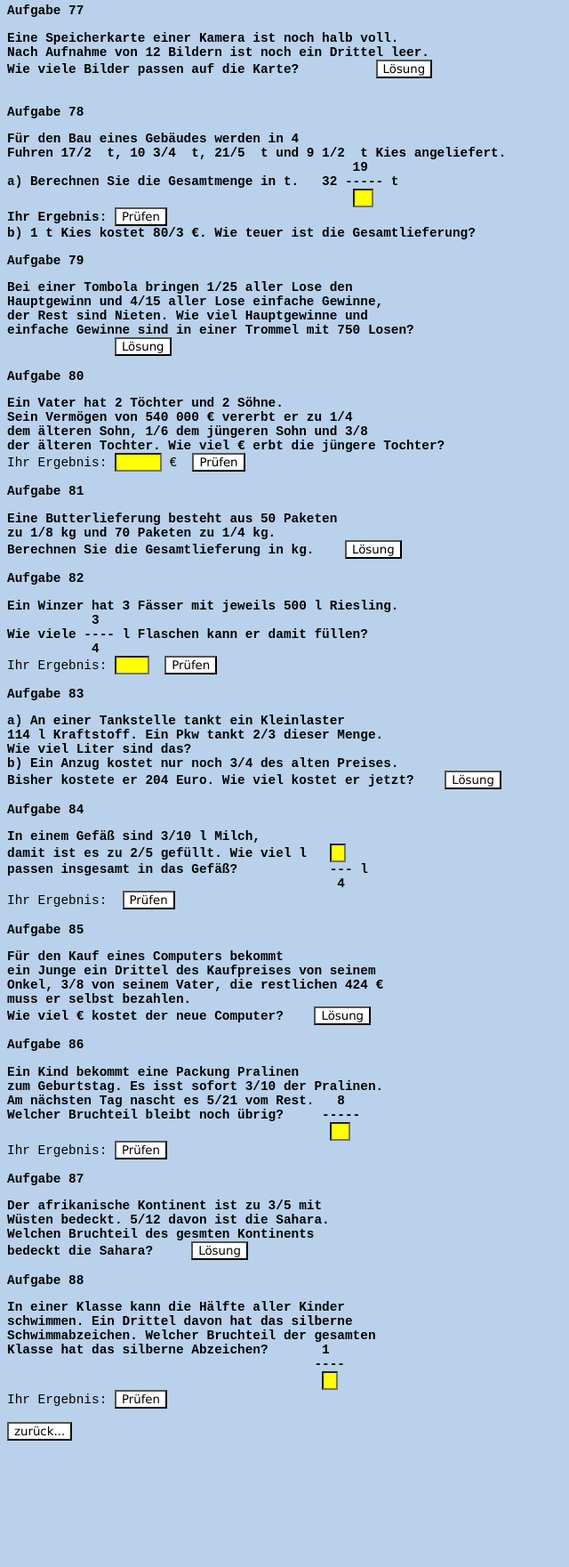
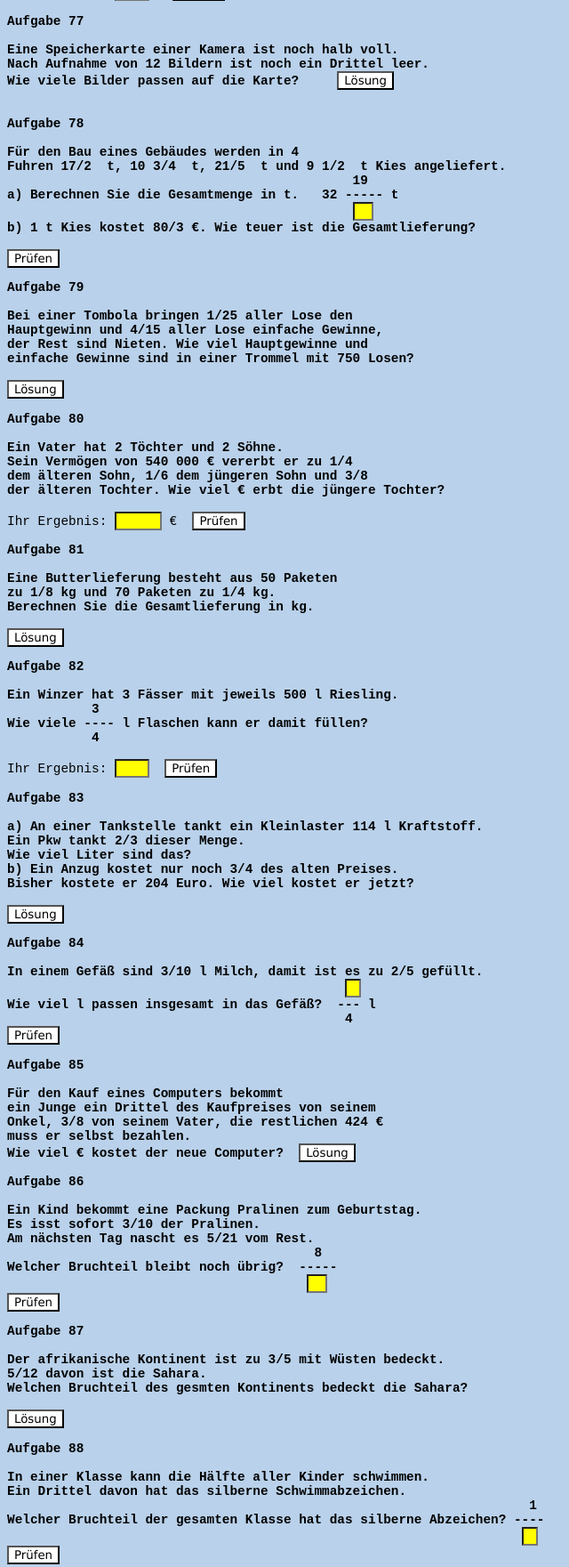
Before and after one commit to joafroehlich/Bruch, a plain HTML site: page Bruch4.html in a window 1280 px wide. Shown: the part 756-2517 px from the top of the page at 89% size, without its empty margins (0-640 px from the left). Before the commit the page ends 2383 px from the top, so only its background shows below. Drawn offline with Linux system fonts and the light colour scheme.

Commit message:
Add files via upload

```diff
--- a/Bruch4.html
+++ b/Bruch4.html
@@ -22,10 +22,11 @@
 
         <!--//Aufgabe 70-->
 
-    <p class ="Aufgabe" style="font-weight:bold">Aufgabe 70</p>
-  <pre><p class = "Aufgabe" ><strong>       1
-0,<span style="text-decoration:overline">3</span> = --- </strong></strong>   &nbsp; &nbsp;Ihr Ergebnis: <button id="Pruef70" onclick="Aufgabe70()">Prüfen</button>
-       <input type="text" id="Eintrag70" maxlength="1" style = width:10px></input></p></pre>
+    <pre><p class ="Aufgabe" ><strong>Aufgabe 70
+
+       1
+0,<span style="text-decoration:overline">3</span> = --- </strong>  <button id="Pruef70" onclick="Aufgabe70()">Prüfen</button>
+      <input type="text" id="Eintrag70" maxlength="1" style = width:10px></input></p></pre>
 
                     <script>
                         function Aufgabe70() {
@@ -41,16 +42,17 @@
 
 <!--//Aufgabe 71-->
 
-    <p class="Aufgabe" style="font-weight:bold" >Aufgabe 71</p>
-        <pre><p class = "Aufgabe" ><strong>0,<span style="text-decoration:overline">27</span></strong>   <button id="Loesung71" onclick="window.open('Bruch_Aufgabe71.html');" >Lösung</button>
- </p></pre>
+    <pre><p class="Aufgabe" ><strong>Aufgabe 71
+
+0,<span style="text-decoration:overline">27</span></strong>  <button id="Loesung71" onclick="window.open('Bruch_Aufgabe71.html');" >Lösung</button> </p></pre>
 
  <!--//Aufgabe 72-->
 
-    <p class ="Aufgabe" style="font-weight:bold">Aufgabe 72</p>
-  <pre><p class = "Aufgabe" > <strong>        103
-0,<span style="text-decoration:overline">927</span> = ----- </strong>  &nbsp; &nbsp;Ihr Ergebnis: <button id="Pruef70" onclick="Aufgabe72()">Prüfen</button>
-        <input type="text" id="Eintrag72" maxlength="3" style = width:22px></input></p></pre>
+    <pre><p class ="Aufgabe" ><strong>Aufgabe 72
+
+         103
+0,<span style="text-decoration:overline">927</span> = ----- </strong>  <button id="Pruef70" onclick="Aufgabe72()">Prüfen</button>
+         <input type="text" id="Eintrag72" maxlength="3" style = width:22px></input></p></pre>
 
                     <script>
                         function Aufgabe72() {
@@ -66,15 +68,17 @@
 
 <!--//Aufgabe 73-->
 
-    <p class="Aufgabe" style="font-weight:bold" >Aufgabe 73</p>
-        <pre><p class = "Aufgabe" ><strong>0,4<span style="text-decoration:overline">52</span></strong>  <button id="Loesung73" onclick="window.open('Bruch_Aufgabe73.html');" >Lösung</button>
+    <pre><p class="Aufgabe" ><strong>Aufgabe 73
+
+0,4<span style="text-decoration:overline">52</span></strong>  <button id="Loesung73" onclick="window.open('Bruch_Aufgabe73.html');" >Lösung</button>
  </p></pre>
 
  <!--//Aufgabe 74-->
 
-    <p class ="Aufgabe" style="font-weight:bold">Aufgabe 74</p>
-  <pre><p class = "Aufgabe" ><strong>          4309
-0,43<span style="text-decoration:overline">52</span> = ------- </strong>  &nbsp; &nbsp;Ihr Ergebnis: <button id="Pruef74" onclick="Aufgabe74()">Prüfen</button>
+    <pre><p class ="Aufgabe" ><strong>Aufgabe 74
+
+          4309
+0,43<span style="text-decoration:overline">52</span> = ------- </strong>  <button id="Pruef74" onclick="Aufgabe74()">Prüfen</button>
           <input type="text" id="Eintrag74" maxlength="4" style = width:31px></input></p></pre>
 
                     <script>
@@ -93,19 +97,22 @@
 
 <!--//Aufgabe 75-->
 
-    <p class="Aufgabe" style="font-weight:bold" >Aufgabe 75</p>
-        <pre><p class = "Aufgabe" ><strong>0,432<span style="text-decoration:overline">52</span></strong>       <button id="Loesung75" onclick="window.open('Bruch_Aufgabe75.html');" >Lösung</button>
+    <pre><p class="Aufgabe" ><strong>Aufgabe 75
+
+0,432<span style="text-decoration:overline">52</span></strong>  <button id="Loesung75" onclick="window.open('Bruch_Aufgabe75.html');" >Lösung</button>
  </p></pre>
 
  <p class="Aufgabe" > <span style= "background-color:white;">Anwendungsaufgaben</span></p>
 
  <!--//Aufgabe 76-->
 
-    <p class ="Aufgabe" style="font-weight:bold">Aufgabe 76</p>
-      <pre><p class = "Aufgabe" ><strong>Ein Vater möchte sein Vermögen von 120 000 € auf seine
+    <pre><p class ="Aufgabe" ><strong>Aufgabe 76
+
+Ein Vater möchte sein Vermögen von 120 000 € auf seine
 5 Söhne verteilen. Der erste soll 1/6, der zweite 1/5,
 der dritte 1/4, der vierte 1/3, der fünfte den Rest erhalten.
 Wie viel € erhält der fünfte Sohn? </strong>
+
 Ihr Ergebnis: <input type="text" id="Eintrag76" maxlength="4" style = width:31px>   </input><button id="Pruef76" onclick="Aufgabe76()">Prüfen</button>  </p></pre>
 
 
@@ -123,22 +130,25 @@ Ihr Ergebnis: <input type="text" id="Eintrag76" maxlength="4" style = width:31px
 
 <!--//Aufgabe 77-->
 
-    <p class="Aufgabe" style="font-weight:bold" >Aufgabe 77</p>
-        <pre><p class = "Aufgabe" ><strong>Eine Speicherkarte einer Kamera ist noch halb voll.
+    <pre><p class="Aufgabe" ><strong>Aufgabe 77
+
+Eine Speicherkarte einer Kamera ist noch halb voll.
 Nach Aufnahme von 12 Bildern ist noch ein Drittel leer.
-Wie viele Bilder passen auf die Karte?   </strong>       <button id="Loesung77" onclick="window.open('Bruch_Aufgabe77.html');" >Lösung</button>
+Wie viele Bilder passen auf die Karte?   </strong>  <button id="Loesung77" onclick="window.open('Bruch_Aufgabe77.html');" >Lösung</button>
  </p></pre>
 
  <!--//Aufgabe 78-->
 
-    <p class ="Aufgabe" style="font-weight:bold">Aufgabe 78</p>
-  <pre><p class = "Aufgabe" ><strong>Für den Bau eines Gebäudes werden in 4
+    <pre><p class ="Aufgabe" ><strong>Aufgabe 78
+
+Für den Bau eines Gebäudes werden in 4
 Fuhren 17/2  t, 10 3/4  t, 21/5  t und 9 1/2  t Kies angeliefert.
                                              19
 a) Berechnen Sie die Gesamtmenge in t.   32 ----- t </strong>
-                                             <input type="text" id="Eintrag78" maxlength="2" style = width:15px>   </input><strong>
-Ihr Ergebnis: <button id="Pruef78" onclick="Aufgabe78()">Prüfen</button>
-b) 1 t Kies kostet 80/3 €. Wie teuer ist die Gesamtlieferung? </strong></p></pre>
+                                             <input type="text" id="Eintrag78" maxlength="2" style = width:15px>   </input>
+<strong>b) 1 t Kies kostet 80/3 €. Wie teuer ist die Gesamtlieferung? </strong>
+
+<button id="Pruef78" onclick="Aufgabe78()">Prüfen</button></p></pre>
 
                     <script>
                         function Aufgabe78() {
@@ -154,20 +164,24 @@ b) 1 t Kies kostet 80/3 €. Wie teuer ist die Gesamtlieferung? </strong></p></p
 
 <!--//Aufgabe 79-->
 
-    <p class="Aufgabe" style="font-weight:bold" >Aufgabe 79</p>
-        <pre><p class = "Aufgabe" ><strong>Bei einer Tombola bringen 1/25 aller Lose den
+    <pre><p class="Aufgabe" ><strong>Aufgabe 79
+
+Bei einer Tombola bringen 1/25 aller Lose den
 Hauptgewinn und 4/15 aller Lose einfache Gewinne,
 der Rest sind Nieten. Wie viel Hauptgewinne und
-einfache Gewinne sind in einer Trommel mit 750 Losen?
-       </strong>       <button id="Loesung79" onclick="window.open('Bruch_Aufgabe79.html');" >Lösung</button></p></pre>
+einfache Gewinne sind in einer Trommel mit 750 Losen? </strong>
+
+<button id="Loesung79" onclick="window.open('Bruch_Aufgabe79.html');" >Lösung</button></p></pre>
 
 <!--//Aufgabe 80-->
 
-    <p class ="Aufgabe" style="font-weight:bold">Aufgabe 80</p>
-  <pre><p class = "Aufgabe" ><strong>Ein Vater hat 2 Töchter und 2 Söhne.
+    <pre><p class ="Aufgabe" ><strong>Aufgabe 80
+
+Ein Vater hat 2 Töchter und 2 Söhne.
 Sein Vermögen von 540 000 € vererbt er zu 1/4
 dem älteren Sohn, 1/6 dem jüngeren Sohn und 3/8
 der älteren Tochter. Wie viel € erbt die jüngere Tochter?</strong>
+
 Ihr Ergebnis: <input type="text" id="Eintrag80" maxlength="6" style = width:45px> €</input>  <button id="Pruef80" onclick="Aufgabe80()">Prüfen</button>  </p></pre>
 
 
@@ -185,18 +199,23 @@ Ihr Ergebnis: <input type="text" id="Eintrag80" maxlength="6" style = width:45px
 
 <!--//Aufgabe 81-->
 
-    <p class="Aufgabe" style="font-weight:bold" >Aufgabe 81</p>
-        <pre><p class = "Aufgabe" ><strong>Eine Butterlieferung besteht aus 50 Paketen
+    <pre><p class="Aufgabe" ><strong>Aufgabe 81
+
+Eine Butterlieferung besteht aus 50 Paketen
 zu 1/8 kg und 70 Paketen zu 1/4 kg.
-Berechnen Sie die Gesamtlieferung in kg.</strong>    <button id="Loesung81" onclick="window.open('Bruch_Aufgabe81.html');" >Lösung</button></p></pre>
+Berechnen Sie die Gesamtlieferung in kg.</strong>
+
+<button id="Loesung81" onclick="window.open('Bruch_Aufgabe81.html');" >Lösung</button></p></pre>
 
 <!--//Aufgabe 82-->
 
-    <p class ="Aufgabe" style="font-weight:bold">Aufgabe 82</p>
-  <pre><p class = "Aufgabe" ><strong>Ein Winzer hat 3 Fässer mit jeweils 500 l Riesling.
+    <pre><p class ="Aufgabe" ><strong>Aufgabe 82
+
+Ein Winzer hat 3 Fässer mit jeweils 500 l Riesling.
            3
 Wie viele ---- l Flaschen kann er damit füllen?
            4</strong>
+
 Ihr Ergebnis: <input type="text" id="Eintrag82" maxlength="4" style = width:31px></input>  <button id="Pruef82" onclick="Aufgabe82()">Prüfen</button>  </p></pre>
 
 
@@ -214,21 +233,26 @@ Ihr Ergebnis: <input type="text" id="Eintrag82" maxlength="4" style = width:31px
 
  <!--//Aufgabe 83-->
 
-    <p class="Aufgabe" style="font-weight:bold" >Aufgabe 83</p>
-        <pre><p class = "Aufgabe" ><strong>a) An einer Tankstelle tankt ein Kleinlaster
-114 l Kraftstoff. Ein Pkw tankt 2/3 dieser Menge.
+    <pre><p class="Aufgabe" ><strong>Aufgabe 83
+
+a) An einer Tankstelle tankt ein Kleinlaster 114 l Kraftstoff.
+Ein Pkw tankt 2/3 dieser Menge.
 Wie viel Liter sind das?
 b) Ein Anzug kostet nur noch 3/4 des alten Preises.
-Bisher kostete er 204 Euro. Wie viel kostet er jetzt?</strong>    <button id="Loesung83" onclick="window.open('Bruch_Aufgabe83.html');" >Lösung</button></p></pre>
+Bisher kostete er 204 Euro. Wie viel kostet er jetzt?</strong>
+
+<button id="Loesung83" onclick="window.open('Bruch_Aufgabe83.html');" >Lösung</button></p></pre>
 
  <!--//Aufgabe 84-->
 
-    <p class ="Aufgabe" style="font-weight:bold">Aufgabe 84</p>
-  <pre><p class = "Aufgabe" ><strong>In einem Gefäß sind 3/10 l Milch,
-damit ist es zu 2/5 gefüllt. Wie viel l   <input type="text" id="Eintrag84" maxlength="1" style = width:10px></input>
-passen insgesamt in das Gefäß?            --- l
-                                           4</strong>
-Ihr Ergebnis:  <button id="Pruef84" onclick="Aufgabe84()">Prüfen</button>  </p></pre>
+    <pre><p class ="Aufgabe" ><strong>Aufgabe 84
+
+In einem Gefäß sind 3/10 l Milch, damit ist es zu 2/5 gefüllt.
+                                            <input type="text" id="Eintrag84" maxlength="1" style = width:10px></input>
+Wie viel l passen insgesamt in das Gefäß?  --- l
+                                            4</strong>
+<button id="Pruef84" onclick="Aufgabe84()">Prüfen</button>  </p></pre>
+
                     <script>
                         function Aufgabe84() {
 
@@ -243,22 +267,26 @@ Ihr Ergebnis:  <button id="Pruef84" onclick="Aufgabe84()">Prüfen</button>  </p>
 
 <!--//Aufgabe 85-->
 
-    <p class="Aufgabe" style="font-weight:bold" >Aufgabe 85</p>
-        <pre><p class = "Aufgabe" ><strong>Für den Kauf eines Computers bekommt
+    <pre><p class="Aufgabe" ><strong>Aufgabe 85
+
+Für den Kauf eines Computers bekommt
 ein Junge ein Drittel des Kaufpreises von seinem
 Onkel, 3/8 von seinem Vater, die restlichen 424 €
 muss er selbst bezahlen.
-Wie viel € kostet der neue Computer?</strong>    <button id="Loesung85" onclick="window.open('Bruch_Aufgabe85.html');" >Lösung</button></p></pre>
+Wie viel € kostet der neue Computer?</strong>  <button id="Loesung85" onclick="window.open('Bruch_Aufgabe85.html');" >Lösung</button></p></pre>
 
  <!--//Aufgabe 86-->
 
-    <p class ="Aufgabe" style="font-weight:bold">Aufgabe 86</p>
-  <pre><p class = "Aufgabe" ><strong>Ein Kind bekommt eine Packung Pralinen
-zum Geburtstag. Es isst sofort 3/10 der Pralinen.
-Am nächsten Tag nascht es 5/21 vom Rest.   8
-Welcher Bruchteil bleibt noch übrig?     -----      </strong>
-                                          <input type="text" id="Eintrag86" maxlength="2" style = width:15px></input>
-Ihr Ergebnis: <button id="Pruef86" onclick="Aufgabe86()">Prüfen</button>  </p></pre>
+    <pre><p class ="Aufgabe" ><strong>Aufgabe 86
+
+Ein Kind bekommt eine Packung Pralinen zum Geburtstag.
+Es isst sofort 3/10 der Pralinen.
+Am nächsten Tag nascht es 5/21 vom Rest.
+                                        8
+Welcher Bruchteil bleibt noch übrig?  -----      </strong>
+                                       <input type="text" id="Eintrag86" maxlength="2" style = width:15px></input>
+<button id="Pruef86" onclick="Aufgabe86()">Prüfen</button>  </p></pre>
+
                     <script>
                         function Aufgabe86() {
 
@@ -273,22 +301,24 @@ Ihr Ergebnis: <button id="Pruef86" onclick="Aufgabe86()">Prüfen</button>  </p><
 
      <!--//Aufgabe 87-->
 
-    <p class="Aufgabe" style="font-weight:bold" >Aufgabe 87</p>
-        <pre><p class = "Aufgabe" ><strong>Der afrikanische Kontinent ist zu 3/5 mit
-Wüsten bedeckt. 5/12 davon ist die Sahara.
-Welchen Bruchteil des gesmten Kontinents
-bedeckt die Sahara? </strong>    <button id="Loesung87" onclick="window.open('Bruch_Aufgabe87.html');" >Lösung</button></p></pre>
+    <pre><p class="Aufgabe" ><strong>Aufgabe 87
+
+Der afrikanische Kontinent ist zu 3/5 mit Wüsten bedeckt.
+5/12 davon ist die Sahara.
+Welchen Bruchteil des gesmten Kontinents bedeckt die Sahara? </strong>
+
+<button id="Loesung87" onclick="window.open('Bruch_Aufgabe87.html');" >Lösung</button></p></pre>
 
 <!--//Aufgabe 88-->
 
-    <p class ="Aufgabe" style="font-weight:bold">Aufgabe 88</p>
-  <pre><p class = "Aufgabe" ><strong>In einer Klasse kann die Hälfte aller Kinder
-schwimmen. Ein Drittel davon hat das silberne
-Schwimmabzeichen. Welcher Bruchteil der gesamten
-Klasse hat das silberne Abzeichen?       1
-                                        ----      </strong>
-                                         <input type="text" id="Eintrag88" maxlength="1" style = width:10px></input>
-Ihr Ergebnis: <button id="Pruef88" onclick="Aufgabe88()">Prüfen</button>  </p></pre>
+    <pre><p class ="Aufgabe" ><strong>Aufgabe 88
+
+In einer Klasse kann die Hälfte aller Kinder schwimmen.
+Ein Drittel davon hat das silberne Schwimmabzeichen.
+                                                                    1
+Welcher Bruchteil der gesamten Klasse hat das silberne Abzeichen? ---- </strong>
+                                                                   <input type="text" id="Eintrag88" maxlength="1" style = width:10px></input>
+<button id="Pruef88" onclick="Aufgabe88()">Prüfen</button>  </p></pre>
                     <script>
                         function Aufgabe88() {
 
```
